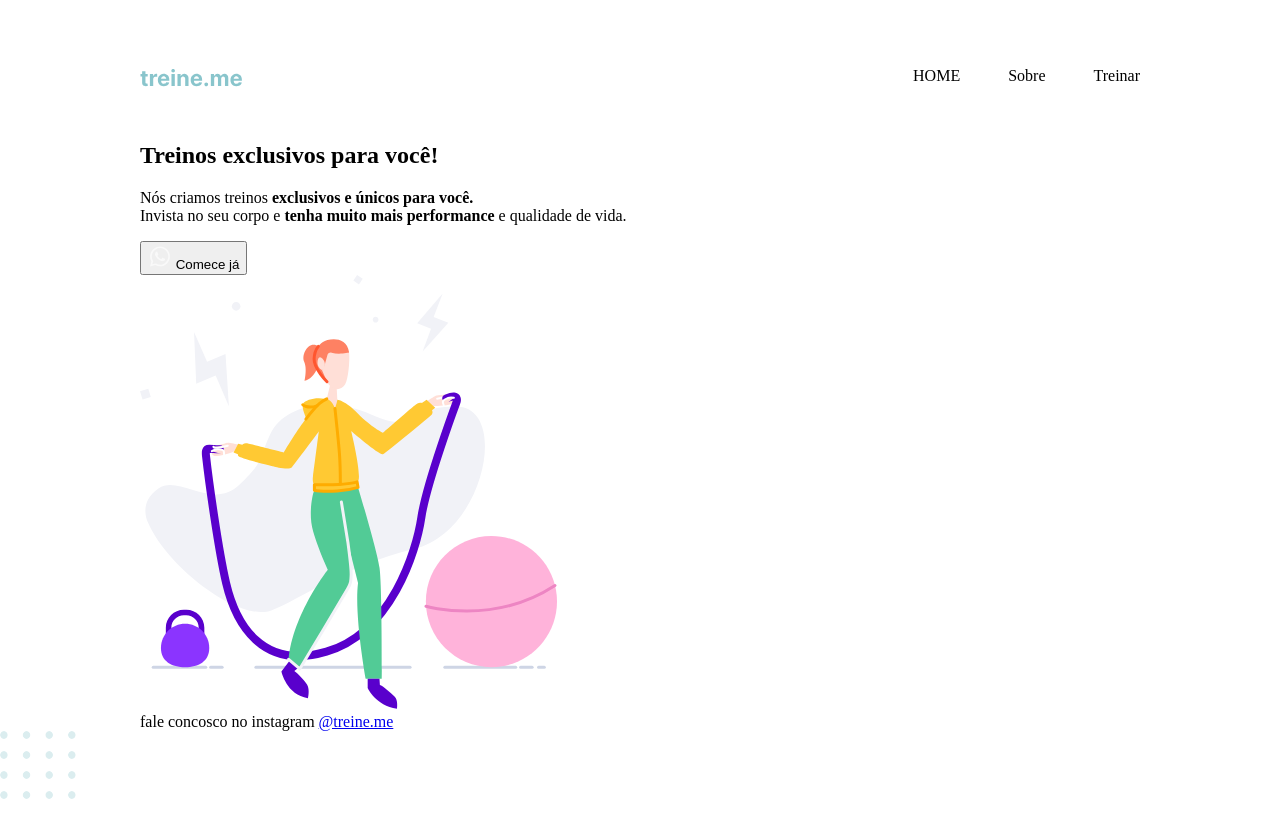
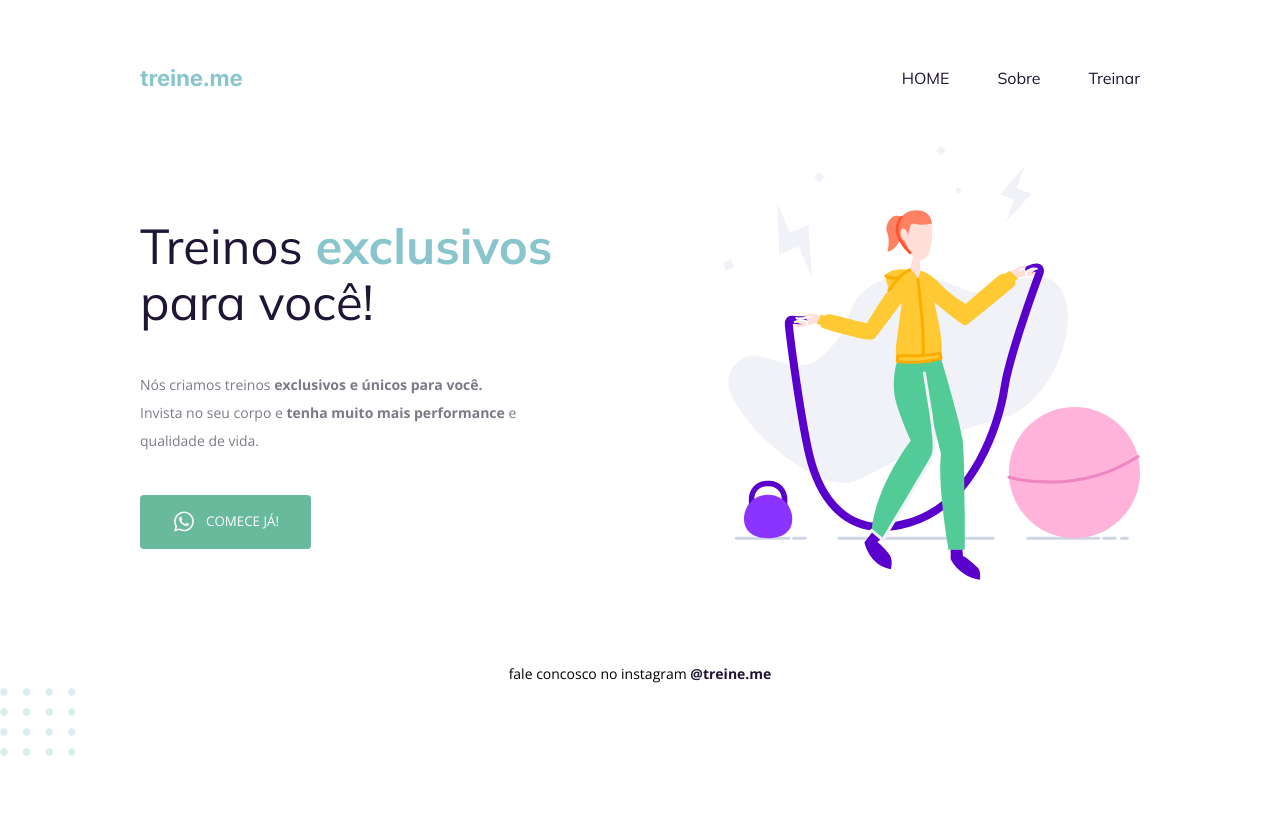
Before and after one commit to ViniciusBruno90/Explorer-02, a plain HTML site: page index.html in a window 1280 px wide. Drawn offline with nearby package versions, Linux system fonts and the light colour scheme.

Commit message:
css increment

```diff
--- a/index.html
+++ b/index.html
@@ -1,30 +1,41 @@
 <!DOCTYPE html>
 <html lang="pt-br">
   <head>
+    <link rel="preconnect" href="https://fonts.googleapis.com" />
+    <link rel="preconnect" href="https://fonts.gstatic.com" crossorigin />
     <meta charset="UTF-8" />
     <meta name="viewport" content="width=device-width, initial-scale=1.0" />
+    <link
+      rel="shortcut icon"
+      href="./image/musculacao.ico"
+      type="image/x-icon"
+    />
     <title>Treine.me</title>
-    <link rel="stylesheet" href="./style.css">
+    <link
+      href="https://fonts.googleapis.com/css2?family=Mulish:wght@400;700&family=Open+Sans:wght@400;700&display=swap"
+      rel="stylesheet"
+    />
+    <link rel="stylesheet" href="./style.css" />
   </head>
   <body>
     <div class="page">
-      <header>
-        <img src="./image/logo.svg" alt="Treine.me" />
-
       <!-- essa teg sera para por como navegação -->
       <nav>
+        <a id="logo" href="#">
+          <img src="./image/logo.svg" alt="Treine.me" />
+        </a>
         <!-- UL lista nao ordenada  e OL lista ordenada -->
         <ul>
-            <li>HOME</li>
-            <li>Sobre</li>
-            <li>Treinar</li>
+          <li><a href="#">HOME</a></li>
+          <li><a href="#">Sobre</a></li>
+          <li><a href="#">Treinar</a></li>
         </ul>
       </nav>
-      </header>
+
       <main>
         <section>
           <!--Tag SECTIO é para semantica melhor da pagina, ela nao substitui uma DIV-->
-          <h1>Treinos exclusivos para você!</h1>
+          <h1>Treinos <span>exclusivos</span> para você!</h1>
 
           <p>
             Nós criamos treinos <strong>exclusivos e únicos para você.</strong>
@@ -35,20 +46,36 @@
 
           <button>
             <img src="./image/whatsapp 1.svg" alt="simbolo do whatsapp" />
-            Comece já
+            comece já!
           </button>
         </section>
 
-        <img src="./image/fitness-jump.svg" alt="Moça malhando com uma corda de pular!">
-
+        <img
+          src="./image/fitness-jump.svg"
+          alt="Moça malhando com uma corda de pular!"
+        />
       </main>
       <footer>
         fale concosco no instagram
-          <a href="https://www.instagram.com/bluefitacademia/" target="_blank">@treine.me</a>
+        <a href="https://www.instagram.com/bluefitacademia/" target="_blank"
+          >@treine.me</a
+        >
       </footer>
     </div>
 
-    <img src="./image/balls-decoration.svg" alt="bolinhas verdes de decoração">
+    <img
+      src="./image/balls-decoration.svg"
+      alt="bolinhas verdes de decoração"
+    />
 
+    <script
+      type="module"
+      src="https://unpkg.com/ionicons@7.1.0/dist/ionicons/ionicons.esm.js"
+    ></script>
+    <script
+      nomodule
+      src="https://unpkg.com/ionicons@7.1.0/dist/ionicons/ionicons.js"
+    ></script>
   </body>
+  <!-- https://ionic.io/ionicons para icones -->
 </html>
--- a/style.css
+++ b/style.css
@@ -1,5 +1,16 @@
+:root {
+  --text-color-home: #1f1534;
+  --text-color-h1: #000000;
+  --text-color-h1-span: #89c5cc;
+  --text-color-p: #7d7987;
+  --text-color-button: #69b99d;
+  --text-color-text-button: #ffffff;
+  --text-color-text-button-hover: #4ba183;
+}
+
 body {
   margin: 0;
+  font-family: "Open Sans", sans-serif;
 }
 
 .page {
@@ -7,15 +18,17 @@ body {
   margin: 65px auto 0;
 }
 
-header {
+nav {
   display: flex;
   justify-content: space-between;
   align-items: center;
 
   margin-bottom: 55px;
+
+  font-family: "Mulish", sans-serif;
 }
 
-header ul {
+nav ul {
   list-style: none;
   display: flex;
   /* justify-content: space-around; */
@@ -23,3 +36,89 @@ header ul {
   margin: 0;
   padding: 0;
 }
+
+ul li a {
+  text-decoration: none;
+  color: var(--text-color-home);
+}
+/* esse : = pseudo class */
+ul li a:hover {
+  font-weight: bold;
+}
+
+main {
+  display: flex;
+  align-items: center;
+  justify-content: space-between;
+}
+
+h1,
+ul {
+  font-family: "Mulish", sans-serif;
+}
+
+h1 {
+  font-size: 49px;
+  line-height: 56px;
+  color: var(--text-color-home);
+
+  font-weight: normal;
+  width: 490px;
+}
+
+h1 span {
+  color: var(--text-color-h1-span);
+  font-weight: bold;
+}
+
+p {
+  font-size: 14px;
+  line-height: 28px;
+  width: 438px;
+
+  color: var(--text-color-p);
+
+  margin: 40px 0;
+}
+
+button {
+  color: var(--text-color-text-button);
+  font-family: "Open Sans", sans-serif;
+  text-transform: uppercase;
+
+  display: flex;
+  justify-content: center;
+  align-items: center;
+  gap: 10px;
+
+  padding: 14px 32px 15px;
+  border: none;
+  border-radius: 4px;
+  background: var(--text-color-button);
+
+  cursor: pointer;
+}
+
+button:hover {
+  background: var(--text-color-text-button-hover);
+}
+
+footer {
+  font-size: 14px;
+  line-height: 28px;
+
+  text-align: center;
+
+  margin-top: 80px;
+}
+
+footer a {
+  font-weight: bold;
+  text-decoration: none;
+  color: var(--text-color-home);
+}
+
+footer a:hover {
+  font-weight: bold;
+  color: var(--text-color-text-button-hover);
+}
```
Also changed, not shown: image/musculacao.ico (added), image/musculacao.png (added). Lines whose indentation alone changed are shown as unchanged.
